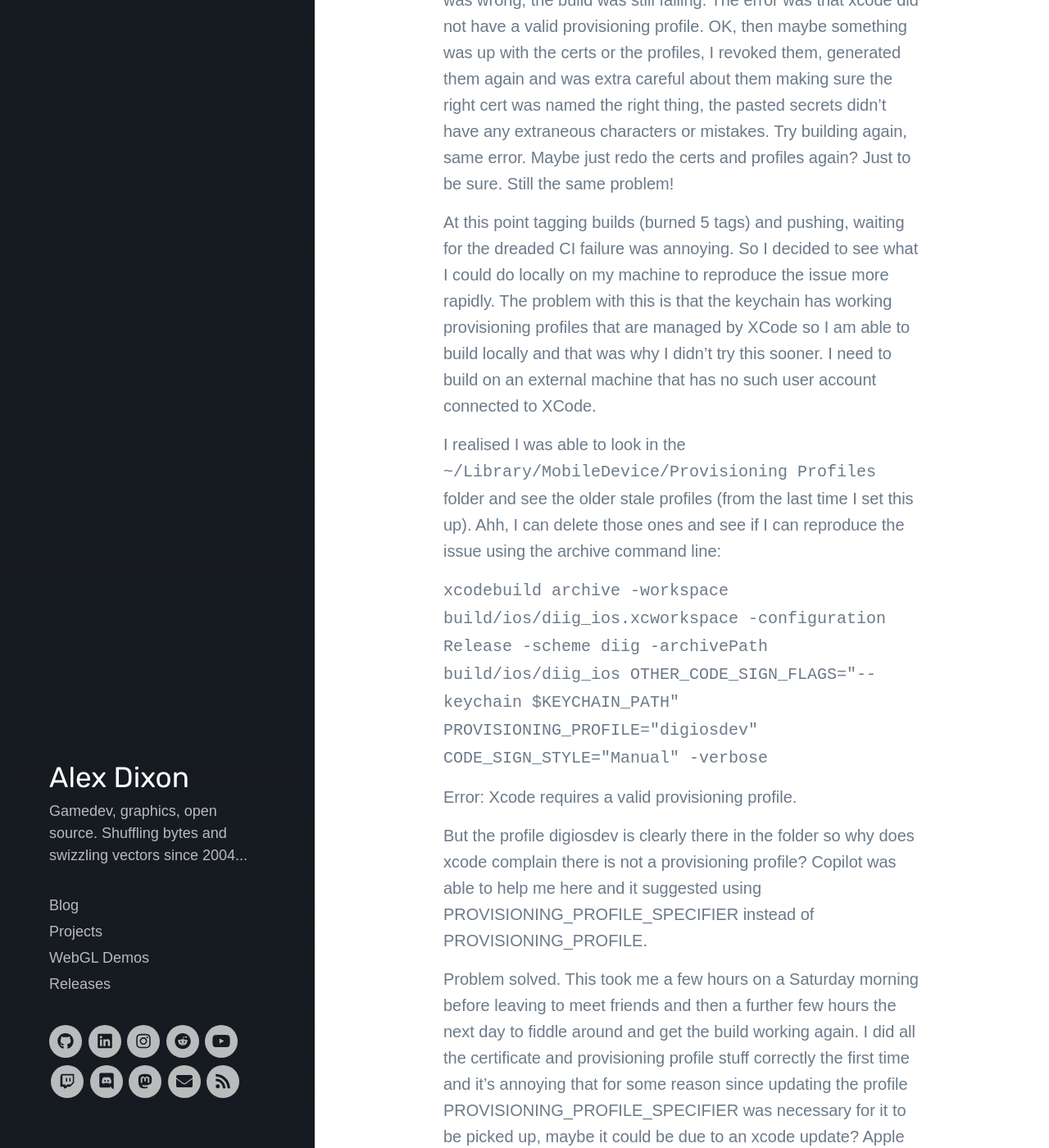
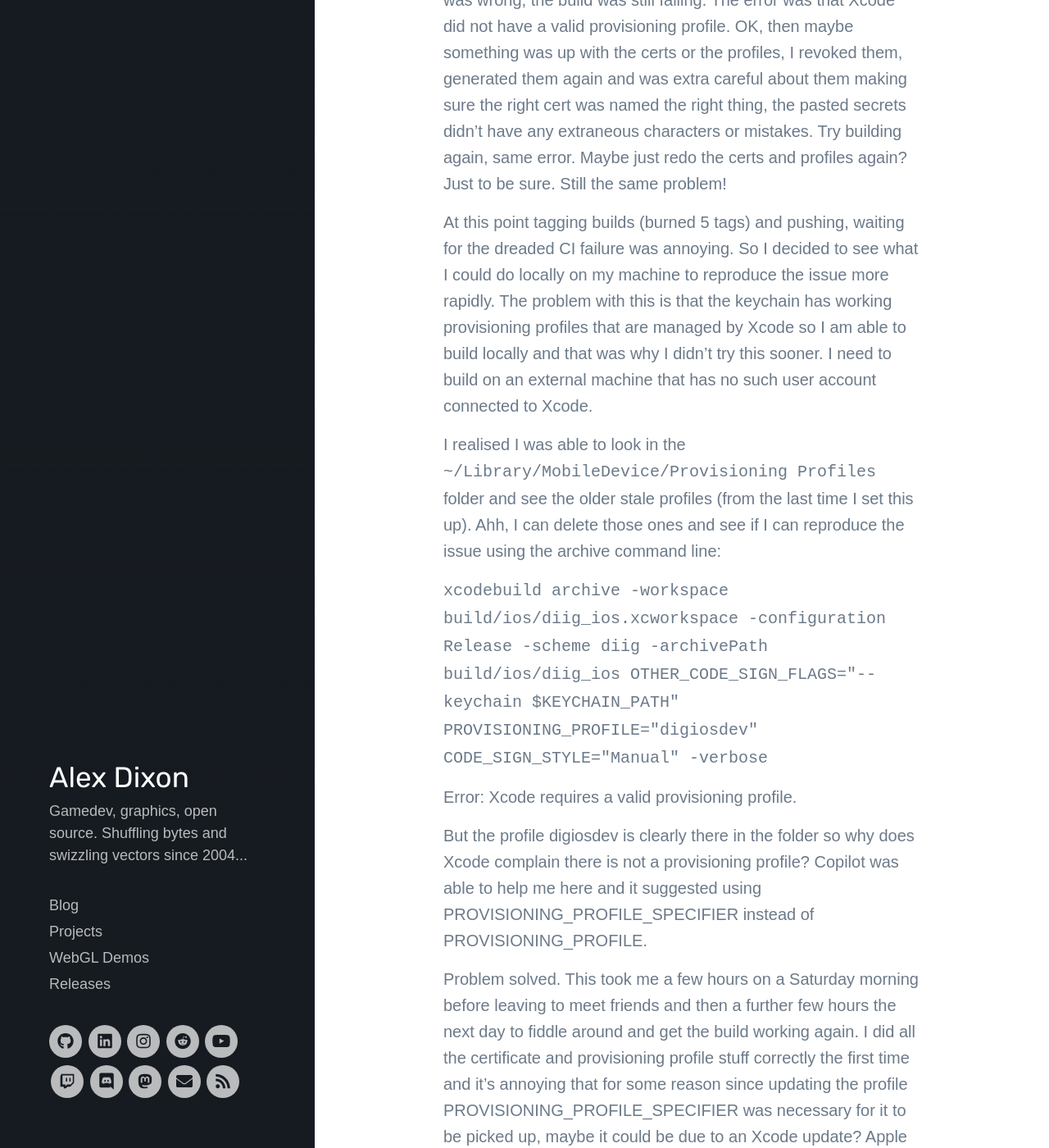
Before and after one commit to polymonster/polymonster.github.io, a Jekyll site: the page built from _posts/2025-03-04-ci-pain.md, in a window 1280 px wide and 1400 px high, scrolled down 2189 px. Shown: the whole window at 82% size. Built offline with Jekyll 4.4.1, drawn with Linux system fonts in a browser that asks for light colours; nearby versions of some CDN libraries; some web fonts are replaced; some of the changed text lies outside the part shown.

Commit message:
- tweaks

```diff
--- a/_posts/2025-03-04-ci-pain.md
+++ b/_posts/2025-03-04-ci-pain.md
@@ -1,5 +1,5 @@
 ---
-title: 'Maintaining CI is a pain in the ***'
+title: 'Maintaining CI is a pain in the...'
 date: 2025-03-04 00:00:00
 ---
 
@@ -17,9 +17,9 @@
 
 The profiles are added to the repository (they should probably also be secret, but this was how the build was already set up) and copied into the `~/Library/MobileDevice/Provisioning Profiles` folder on the build agent.
 
-Finally, everything should build because the actions [yml](https://github.com/polymonster/diig/blob/main/.github/workflows/release_testflight.yml) file does the file copying, the base64 decoding and all of that jazz. But I was wrong, the build was still failing. The error was that xcode did not have a valid provisioning profile. OK, then maybe something was up with the certs or the profiles, I revoked them, generated them again and was extra careful about them making sure the right cert was named the right thing, the pasted secrets didn't have any extraneous characters or mistakes. Try building again, same error. Maybe just redo the certs and profiles again? Just to be sure. Still the same problem!
+Finally, everything should build because the actions [yml](https://github.com/polymonster/diig/blob/main/.github/workflows/release_testflight.yml) file does the file copying, the base64 decoding and all of that jazz. But I was wrong, the build was still failing. The error was that Xcode did not have a valid provisioning profile. OK, then maybe something was up with the certs or the profiles, I revoked them, generated them again and was extra careful about them making sure the right cert was named the right thing, the pasted secrets didn't have any extraneous characters or mistakes. Try building again, same error. Maybe just redo the certs and profiles again? Just to be sure. Still the same problem!
 
-At this point tagging builds (burned 5 tags) and pushing, waiting for the dreaded CI failure was annoying. So I decided to see what I could do locally on my machine to reproduce the issue more rapidly. The problem with this is that the keychain has working provisioning profiles that are managed by XCode so I am able to build locally and that was why I didn't try this sooner. I need to build on an external machine that has no such user account connected to XCode.
+At this point tagging builds (burned 5 tags) and pushing, waiting for the dreaded CI failure was annoying. So I decided to see what I could do locally on my machine to reproduce the issue more rapidly. The problem with this is that the keychain has working provisioning profiles that are managed by Xcode so I am able to build locally and that was why I didn't try this sooner. I need to build on an external machine that has no such user account connected to Xcode.
 
 I realised I was able to look in the `~/Library/MobileDevice/Provisioning Profiles` folder and see the older stale profiles (from the last time I set this up). Ahh, I can delete those ones and see if I can reproduce the issue using the archive command line:
 
@@ -27,9 +27,9 @@
 
 Error: Xcode requires a valid provisioning profile.
 
-But the profile digiosdev is clearly there in the folder so why does xcode complain there is not a provisioning profile? Copilot was able to help me here and it suggested using PROVISIONING_PROFILE_SPECIFIER instead of PROVISIONING_PROFILE.
+But the profile digiosdev is clearly there in the folder so why does Xcode complain there is not a provisioning profile? Copilot was able to help me here and it suggested using PROVISIONING_PROFILE_SPECIFIER instead of PROVISIONING_PROFILE.
 
-Problem solved. This took me a few hours on a Saturday morning before leaving to meet friends and then a further few hours the next day to fiddle around and get the build working again. I did all the certificate and provisioning profile stuff correctly the first time and it’s annoying that for some reason since updating the profile PROVISIONING_PROFILE_SPECIFIER was necessary for it to be picked up, maybe it could be due to an xcode update? Apple has a tendency to change things a lot, deprecated APIs make changes to signing and distribution, it’s painful to keep up at times.
+Problem solved. This took me a few hours on a Saturday morning before leaving to meet friends and then a further few hours the next day to fiddle around and get the build working again. I did all the certificate and provisioning profile stuff correctly the first time and it’s annoying that for some reason since updating the profile PROVISIONING_PROFILE_SPECIFIER was necessary for it to be picked up, maybe it could be due to an Xcode update? Apple has a tendency to change things a lot, deprecated APIs make changes to signing and distribution, it’s painful to keep up at times.
 
 But herein lies the crux of this all, even if you don’t change a thing yourself the world around you can change and that can cause build systems to suddenly fail.
 
```
Also changed, not shown: other parts of _posts/2025-03-04-ci-pain.md (+1 -1 lines).
